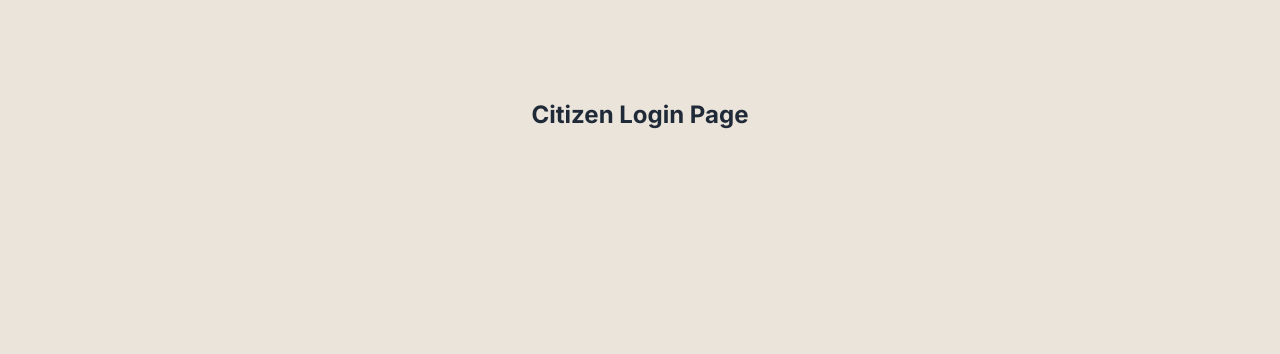
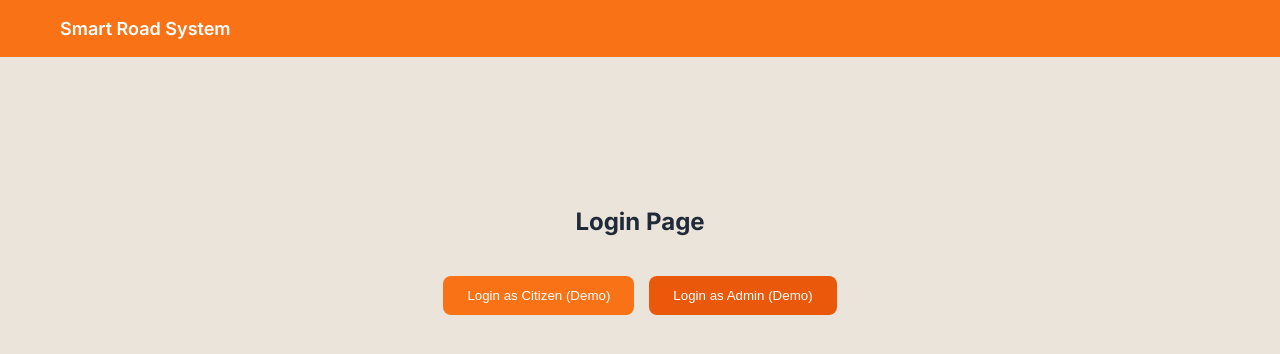
Before and after one commit to Ankush-learning/smart-road-system, a React (Vite) app in the folder frontend/: page /login in a window 1280 px wide. Shown: the top 354 px of the page. Built offline with nearby package versions, Linux system fonts and the light colour scheme.

Commit message:
Update App.jsx

```diff
--- a/frontend/src/App.jsx
+++ b/frontend/src/App.jsx
@@ -1,30 +1,36 @@
-import React from "react";
-import {
-  BrowserRouter as Router,
-  Routes,
-  Route,
-  useNavigate,
-} from "react-router-dom";
-import "./index.css";
+import { BrowserRouter as Router, Routes, Route, useNavigate } from "react-router-dom";
 
-/* ---------------- LANDING ---------------- */
+/* ================= LANDING ================= */
 
 function Landing() {
   const navigate = useNavigate();
 
   return (
-    <div>
+    <>
       <nav className="navbar">
-        <div className="logo">Smart Road System</div>
+        <div
+          className="logo"
+          style={{ cursor: "pointer" }}
+          onClick={() => navigate("/")}
+        >
+          Smart Road System
+        </div>
+
         <div className="nav-links">
-          <button onClick={() => navigate("/login")}>Citizen</button>
-          <button onClick={() => navigate("/admin-login")}>Admin</button>
+          <button onClick={() => navigate("/login")}>
+            Citizen
+          </button>
+
+          <button onClick={() => navigate("/login")}>
+            Admin
+          </button>
         </div>
       </nav>
 
       <div className="hero-wrapper">
         <div className="hero-card">
           <h1>Smart Road Damage Reporting & Rapid Response</h1>
+
           <p>
             Empowering Solapur Municipal Corporation with citizen-driven
             reporting, optimized repair routing, and measurable sustainability impact.
@@ -40,7 +46,7 @@ function Landing() {
 
             <button
               className="secondary-btn"
-              onClick={() => navigate("/admin-login")}
+              onClick={() => navigate("/login")}
             >
               Municipal Dashboard
             </button>
@@ -73,31 +79,104 @@ function Landing() {
           <p>Digital evidence ensures repair accountability.</p>
         </div>
       </section>
-    </div>
+    </>
   );
 }
 
-/* ---------------- LOGIN ---------------- */
+/* ================= LOGIN ================= */
 
 function Login() {
+  const navigate = useNavigate();
+
   return (
-    <h2 style={{ textAlign: "center", marginTop: "100px" }}>
-      Citizen Login Page
-    </h2>
+    <>
+      <nav className="navbar">
+        <div
+          className="logo"
+          style={{ cursor: "pointer" }}
+          onClick={() => navigate("/")}
+        >
+          Smart Road System
+        </div>
+      </nav>
+
+      <div style={{ textAlign: "center", marginTop: "150px" }}>
+        <h2>Login Page</h2>
+
+        <div style={{ marginTop: "40px" }}>
+          <button
+            style={{
+              padding: "12px 24px",
+              background: "#f97316",
+              color: "white",
+              border: "none",
+              borderRadius: "8px",
+              marginRight: "15px",
+              cursor: "pointer"
+            }}
+            onClick={() => navigate("/citizen")}
+          >
+            Login as Citizen (Demo)
+          </button>
+
+          <button
+            style={{
+              padding: "12px 24px",
+              background: "#ea580c",
+              color: "white",
+              border: "none",
+              borderRadius: "8px",
+              cursor: "pointer"
+            }}
+            onClick={() => navigate("/admin")}
+          >
+            Login as Admin (Demo)
+          </button>
+        </div>
+      </div>
+    </>
   );
 }
 
-/* ---------------- ADMIN LOGIN ---------------- */
+/* ================= CITIZEN DASHBOARD ================= */
 
-function AdminLogin() {
+function CitizenDashboard() {
   return (
-    <h2 style={{ textAlign: "center", marginTop: "100px" }}>
-      Admin Login Page
-    </h2>
+    <>
+      <nav className="navbar">
+        <div className="logo">Smart Road System</div>
+      </nav>
+
+      <div style={{ padding: "60px" }}>
+        <h2>Citizen Dashboard</h2>
+        <p style={{ marginTop: "20px" }}>
+          Map and damage reporting section will go here.
+        </p>
+      </div>
+    </>
   );
 }
 
-/* ---------------- MAIN APP ---------------- */
+/* ================= ADMIN DASHBOARD ================= */
+
+function AdminDashboard() {
+  return (
+    <>
+      <nav className="navbar">
+        <div className="logo">Smart Road System</div>
+      </nav>
+
+      <div style={{ padding: "60px" }}>
+        <h2>Admin Dashboard</h2>
+        <p style={{ marginTop: "20px" }}>
+          Heatmap and routing system will go here.
+        </p>
+      </div>
+    </>
+  );
+}
+
+/* ================= MAIN APP ================= */
 
 function App() {
   return (
@@ -105,7 +184,8 @@ function App() {
       <Routes>
         <Route path="/" element={<Landing />} />
         <Route path="/login" element={<Login />} />
-        <Route path="/admin-login" element={<AdminLogin />} />
+        <Route path="/citizen" element={<CitizenDashboard />} />
+        <Route path="/admin" element={<AdminDashboard />} />
       </Routes>
     </Router>
   );
```
